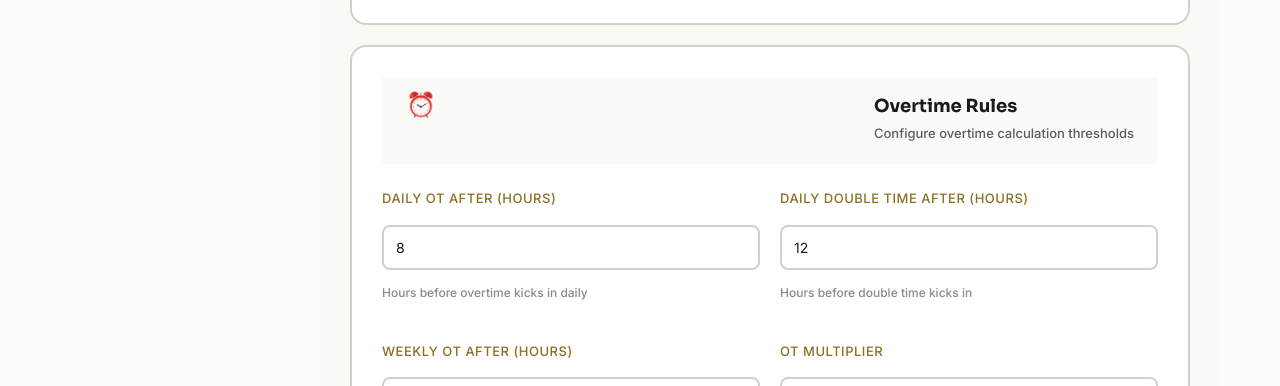
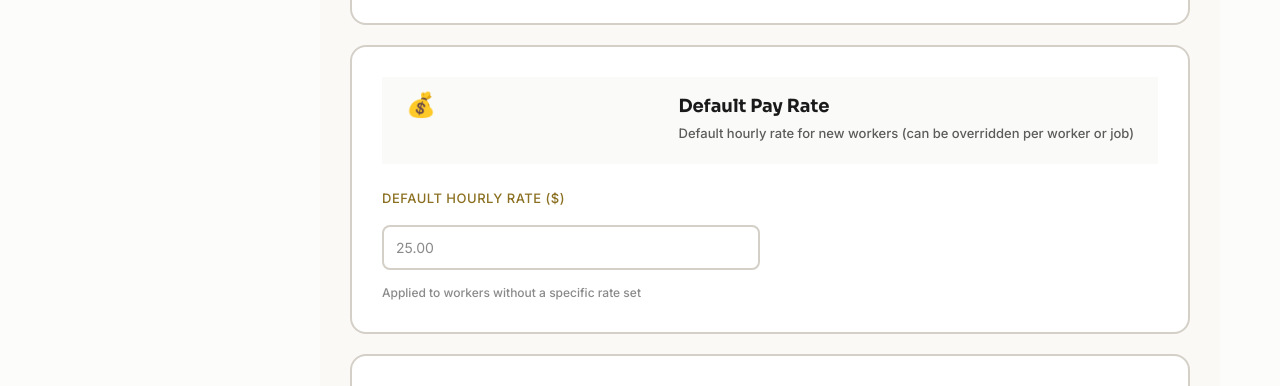
Before and after one commit to automationconsultants8-cmd/punchd-admin, a React (Vite) app: page /settings in a window 1280 px wide. Shown: the part 802-1188 px from the top of the page. Built offline with nearby package versions, Linux system fonts and the light colour scheme; no server answers; sample sign-in values are in the browser's storage.

Commit message:
Add default hourly rate to settings

```diff
--- a/src/pages/SettingsPage.jsx
+++ b/src/pages/SettingsPage.jsx
@@ -1,3 +1,4 @@
+
 import { useState, useEffect } from 'react';
 import { companyApi } from '../services/api';
 import './SettingsPage.css';
@@ -12,6 +13,7 @@ function SettingsPage() {
     city: '',
     state: '',
     zip: '',
+    defaultHourlyRate: '',
   });
 
   useEffect(() => {
@@ -27,6 +29,7 @@ function SettingsPage() {
         city: res.data.city || '',
         state: res.data.state || '',
         zip: res.data.zip || '',
+        defaultHourlyRate: res.data.defaultHourlyRate || '',
       });
     } catch (err) {
       console.error('Failed to load company data:', err);
@@ -39,7 +42,13 @@ function SettingsPage() {
     setMessage({ type: '', text: '' });
 
     try {
-      await companyApi.update(companyData);
+      const dataToSave = {
+        ...companyData,
+        defaultHourlyRate: companyData.defaultHourlyRate
+          ? parseFloat(companyData.defaultHourlyRate)
+          : null,
+      };
+      await companyApi.update(dataToSave);
       setMessage({ type: 'success', text: 'Settings saved successfully!' });
       setTimeout(() => setMessage({ type: '', text: '' }), 3000);
     } catch (err) {
@@ -143,6 +152,32 @@ function SettingsPage() {
         </div>
       </div>
 
+      {/* Pay Rates */}
+      <div className="settings-card">
+        <div className="card-header">
+          <span className="card-icon">💰</span>
+          <div>
+            <h2>Default Pay Rate</h2>
+            <p>Default hourly rate for new workers (can be overridden per worker or job)</p>
+          </div>
+        </div>
+
+        <div className="form-grid">
+          <div className="form-group">
+            <label>Default Hourly Rate ($)</label>
+            <input
+              type="number"
+              step="0.01"
+              min="0"
+              value={companyData.defaultHourlyRate}
+              onChange={(e) => handleChange('defaultHourlyRate', e.target.value)}
+              placeholder="25.00"
+            />
+            <small>Applied to workers without a specific rate set</small>
+          </div>
+        </div>
+      </div>
+
       {/* Overtime Rules */}
       <div className="settings-card">
         <div className="card-header">
```
